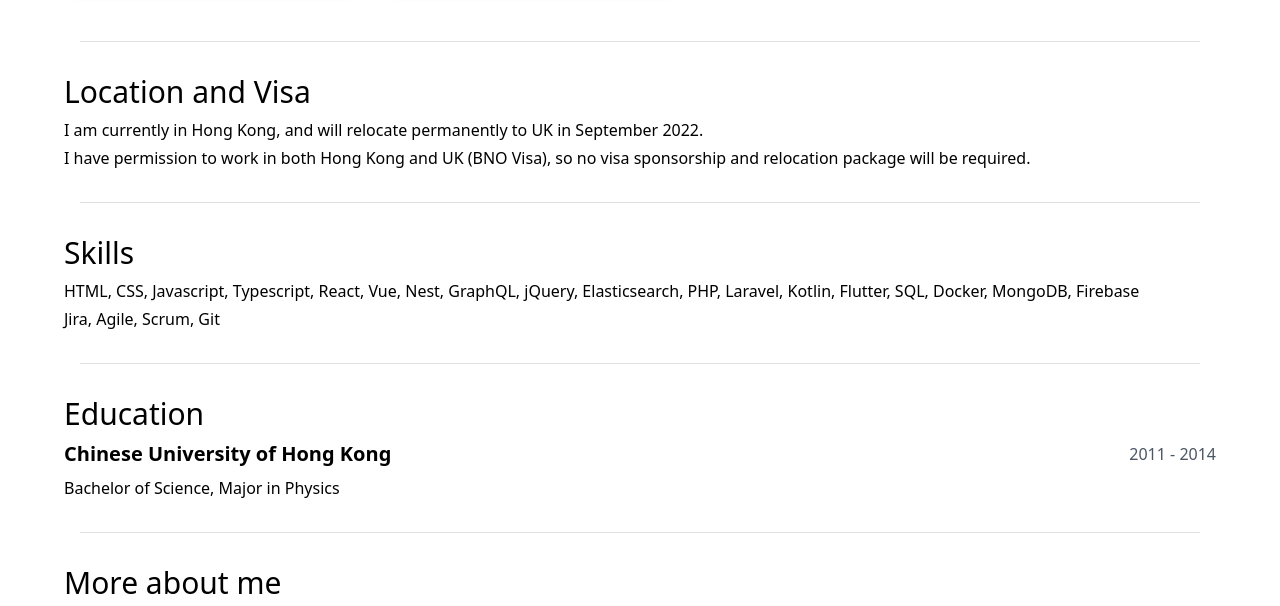
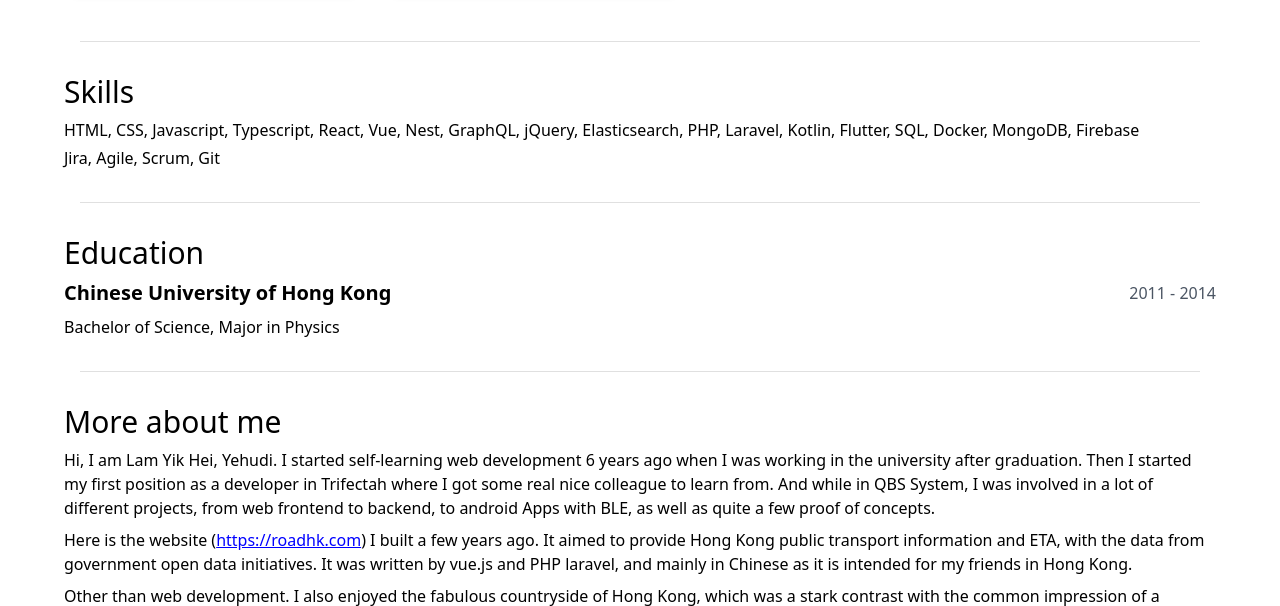
Before and after one commit to yehudilam/lam-yik-hei, a Gatsby site: page / in a window 1280 px wide. Shown: the part 3158-3764 px from the top of the page. Built offline with nearby package versions, Linux system fonts and the light colour scheme; Gatsby itself is replaced by a stand-in of ours.

Commit message:
Removed location and visa section

```diff
--- a/src/pages/index.js
+++ b/src/pages/index.js
@@ -91,20 +91,6 @@ const IndexPage = () => {
         <SectionDivider />
 
         <section className="mb-8">
-          <h2 className="text-3xl mb-2">Location and Visa</h2>
-
-          <p className="mb-1">
-            I am currently in Hong Kong, and will relocate permanently to UK in September 2022.
-          </p>
-
-          <p>
-            I have permission to work in both Hong Kong and UK (BNO Visa), so no visa sponsorship and relocation package will be required.
-          </p>
-        </section>
-
-        <SectionDivider />
-
-        <section className="mb-8">
           <h2 className="text-3xl mb-2">Skills</h2>
           <p className="mb-1">
             HTML, CSS, Javascript, Typescript, React, Vue, Nest, GraphQL, jQuery, Elasticsearch, PHP, Laravel, Kotlin, Flutter, SQL, Docker, MongoDB, Firebase
```
Also changed, not shown: README.md.
